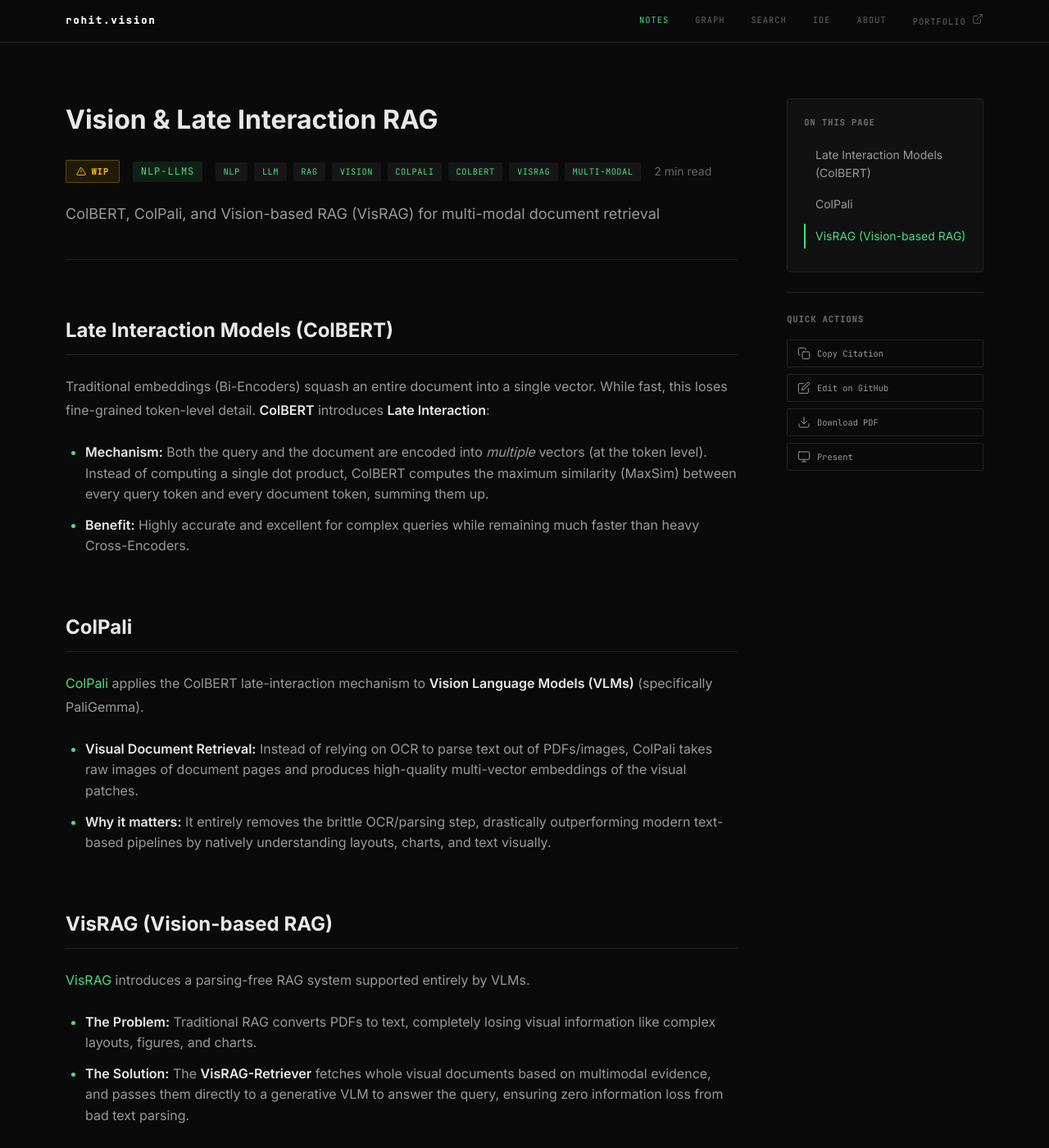
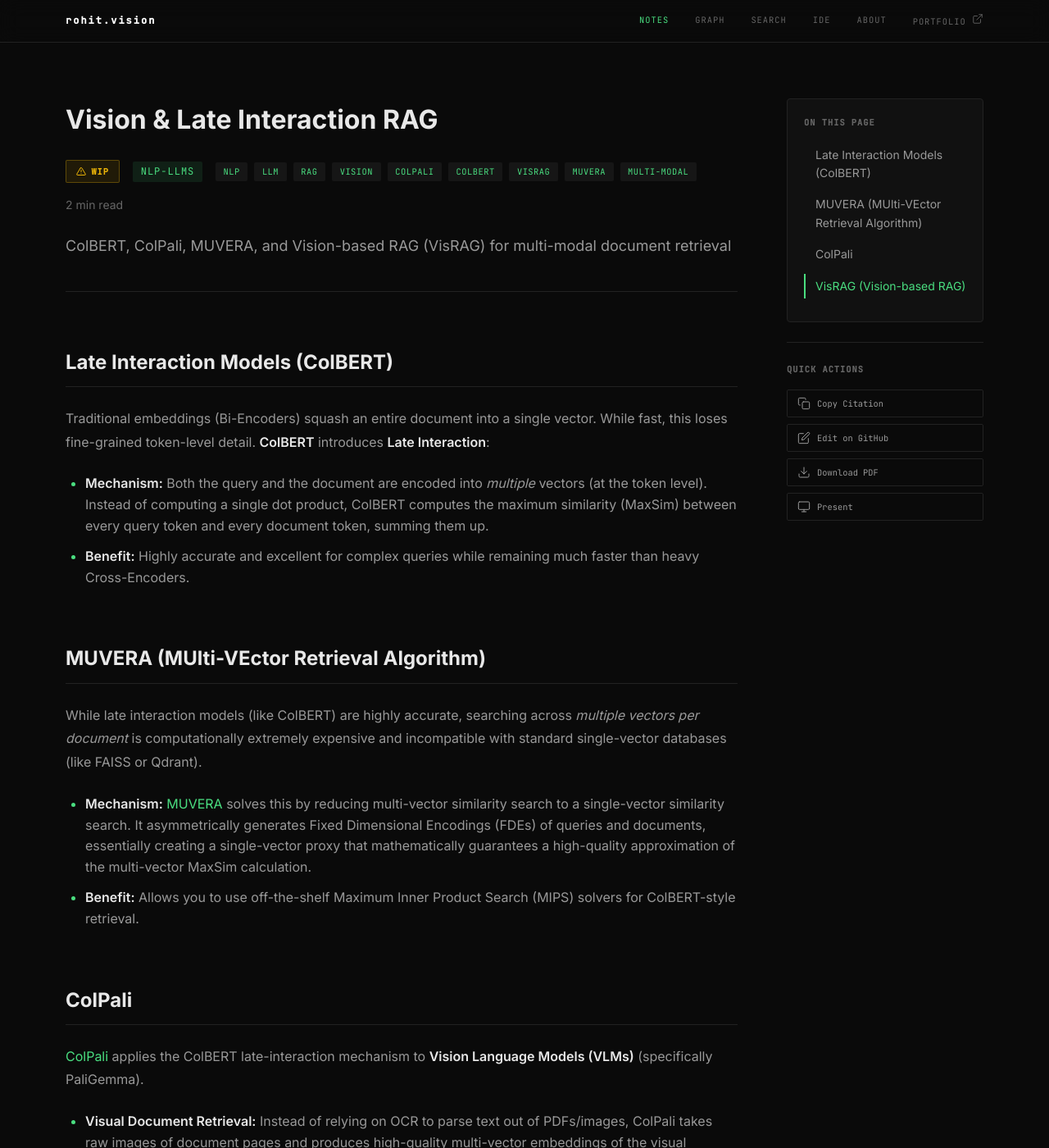
Before and after one commit to rokmr/blogs, a Jekyll site: the page built from _notes/nlp-llms/rag/vision-rag.md, in a window 1280 px wide and 1400 px high. Shown: the whole window at 82% size. Built offline with Jekyll 4.4.1, drawn with Linux system fonts in a browser that asks for light colours; nearby versions of some CDN libraries.

Commit message:
docs: add MUVERA multi-vector retrieval algorithm to late interaction models

```diff
--- a/_notes/nlp-llms/rag/vision-rag.md
+++ b/_notes/nlp-llms/rag/vision-rag.md
@@ -1,9 +1,9 @@
 ---
 title: "Vision & Late Interaction RAG"
-description: "ColBERT, ColPali, and Vision-based RAG (VisRAG) for multi-modal document retrieval"
+description: "ColBERT, ColPali, MUVERA, and Vision-based RAG (VisRAG) for multi-modal document retrieval"
 subject: nlp-llms
 math: false
-tags: [nlp, llm, rag, vision, colpali, colbert, visrag, multi-modal]
+tags: [nlp, llm, rag, vision, colpali, colbert, visrag, muvera, multi-modal]
 status: wip
 sitemap: false
 ---
@@ -14,6 +14,11 @@
 **ColBERT** introduces **Late Interaction**:
 - **Mechanism:** Both the query and the document are encoded into *multiple* vectors (at the token level). Instead of computing a single dot product, ColBERT computes the maximum similarity (MaxSim) between every query token and every document token, summing them up.
 - **Benefit:** Highly accurate and excellent for complex queries while remaining much faster than heavy Cross-Encoders.
+
+## MUVERA (MUlti-VEctor Retrieval Algorithm)
+While late interaction models (like ColBERT) are highly accurate, searching across *multiple vectors per document* is computationally extremely expensive and incompatible with standard single-vector databases (like FAISS or Qdrant).
+- **Mechanism:** [MUVERA](https://arxiv.org/abs/2410.05436) solves this by reducing multi-vector similarity search to a single-vector similarity search. It asymmetrically generates Fixed Dimensional Encodings (FDEs) of queries and documents, essentially creating a single-vector proxy that mathematically guarantees a high-quality approximation of the multi-vector MaxSim calculation.
+- **Benefit:** Allows you to use off-the-shelf Maximum Inner Product Search (MIPS) solvers for ColBERT-style retrieval.
 
 ## ColPali
 [ColPali](https://github.com/illuin-tech/colpali) applies the ColBERT late-interaction mechanism to **Vision Language Models (VLMs)** (specifically PaliGemma).
```
